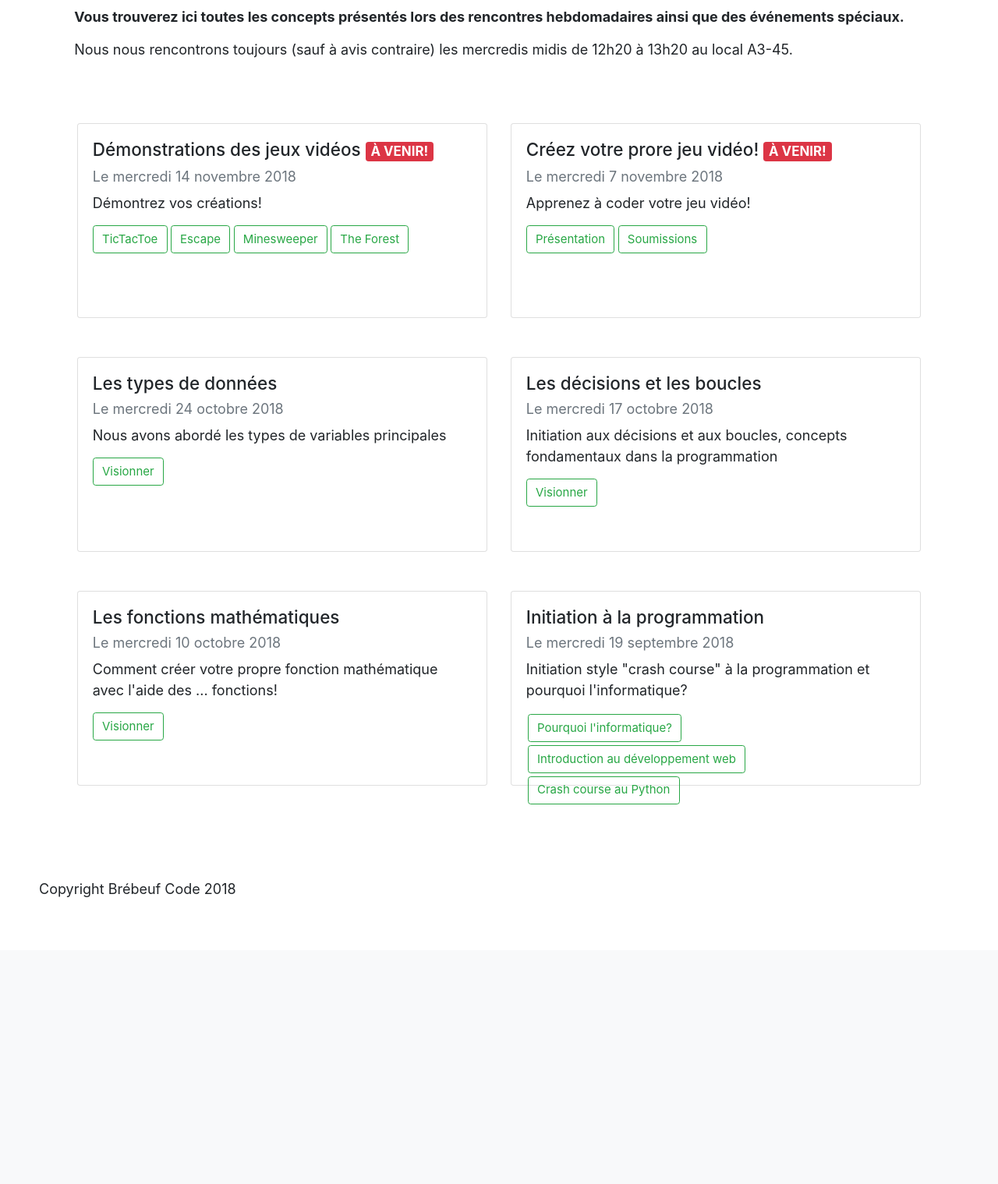
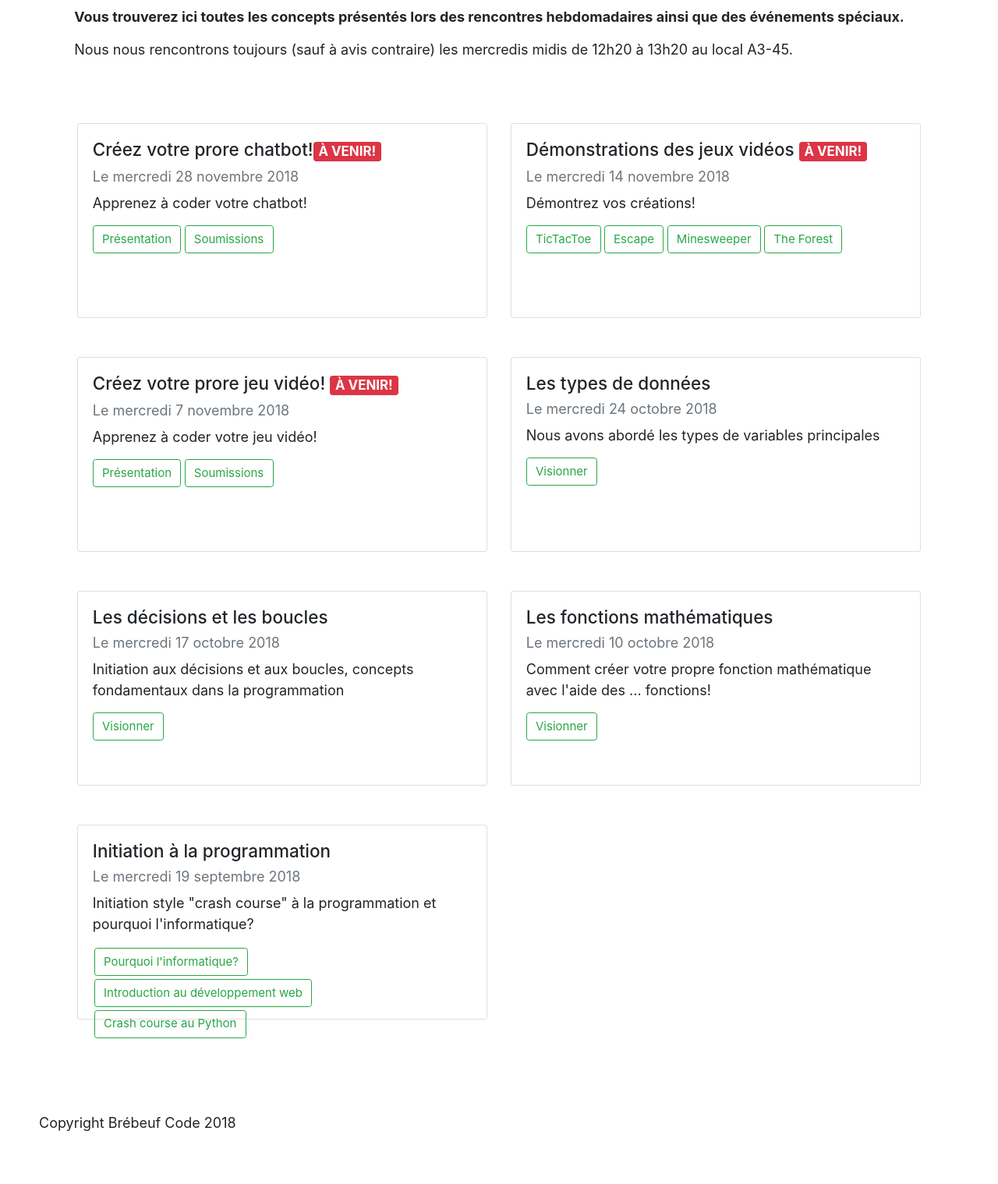
Before and after one commit to Brebeuf-Code/site-web3.0, a Flask app: page /rencontres in a window 1280 px wide. Shown: the part 177-1696 px from the top of the page at 78% size. Before the commit the page ends 1328 px from the top, so only its background shows below. Run offline with Flask 2, Linux system fonts and the light colour scheme; some libraries are stand-ins or nearby versions.

Commit message:
Update rencontres.html

```diff
--- a/templates/rencontres.html
+++ b/templates/rencontres.html
@@ -67,6 +67,19 @@
           <p>Nous nous rencontrons toujours (sauf à avis contraire) les mercredis midis de 12h20 à 13h20 au local A3-45.</p>
         </div>
         <div class="row" style="margin:5px;">
+
+           <div class="col-sm-6">
+            <div class="card" style="height:250px; margin-top:50px;">
+              <div class="card-body">
+                <h4 class="card-title">Créez votre prore chatbot!<span class="badge badge-danger">À VENIR!</span> </h4>
+                <p class="card-subtitle mb-2 text-muted">Le mercredi 28 novembre 2018</p>
+                <p class="card-text">Apprenez à coder votre chatbot!</p>
+                <a href="https://docs.google.com/presentation/d/16y9xykrBCwi22a4V1CsRx8JnORBtdOwpRhKPzGUOTuk/edit?usp=sharing" class="btn btn-outline-success">Présentation</a>
+                <a href="https://goo.gl/forms/8sWsHz37jlYRss5C3" class="btn btn-outline-success">Soumissions</a>
+
+              </div>
+            </div>
+          </div>
 
           <div class="col-sm-6">
             <div class="card" style="height:250px; margin-top:50px;">
```
